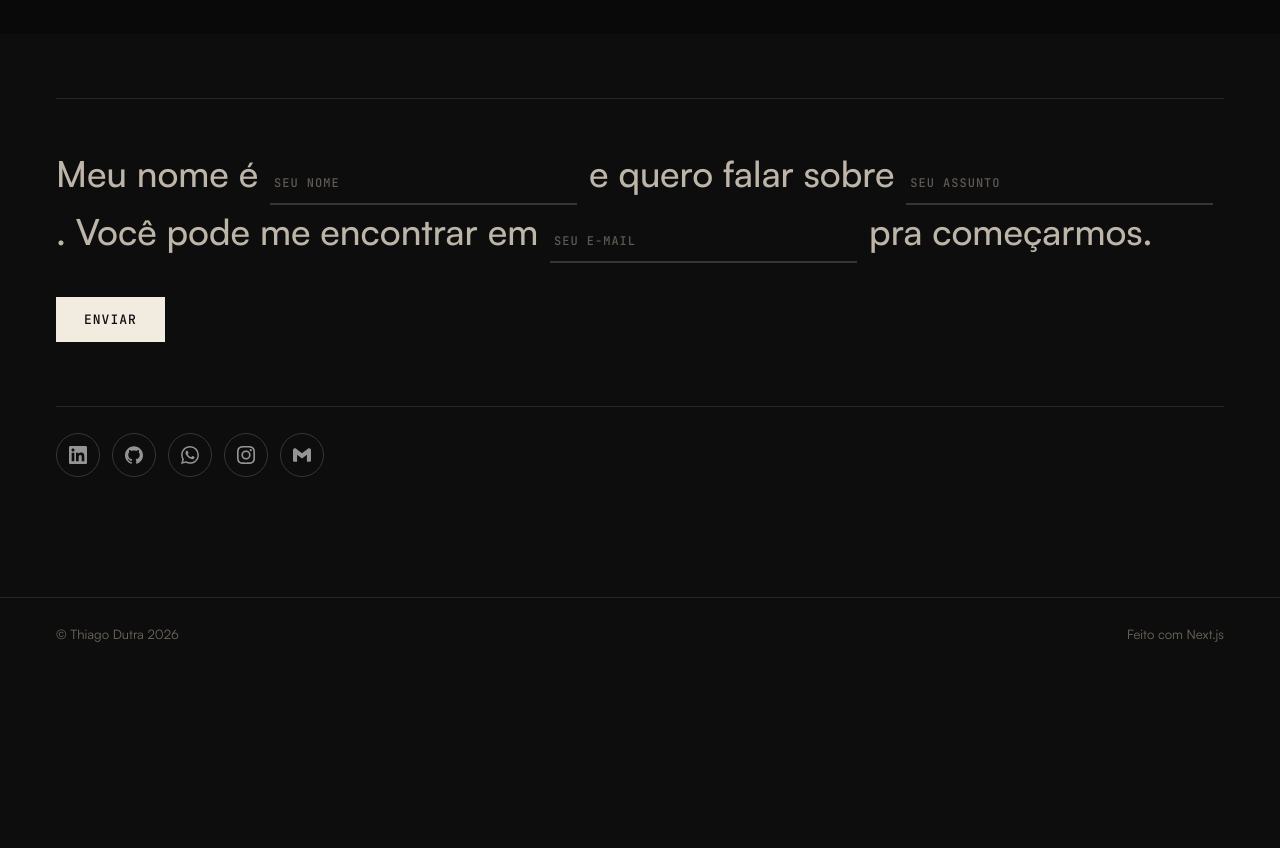
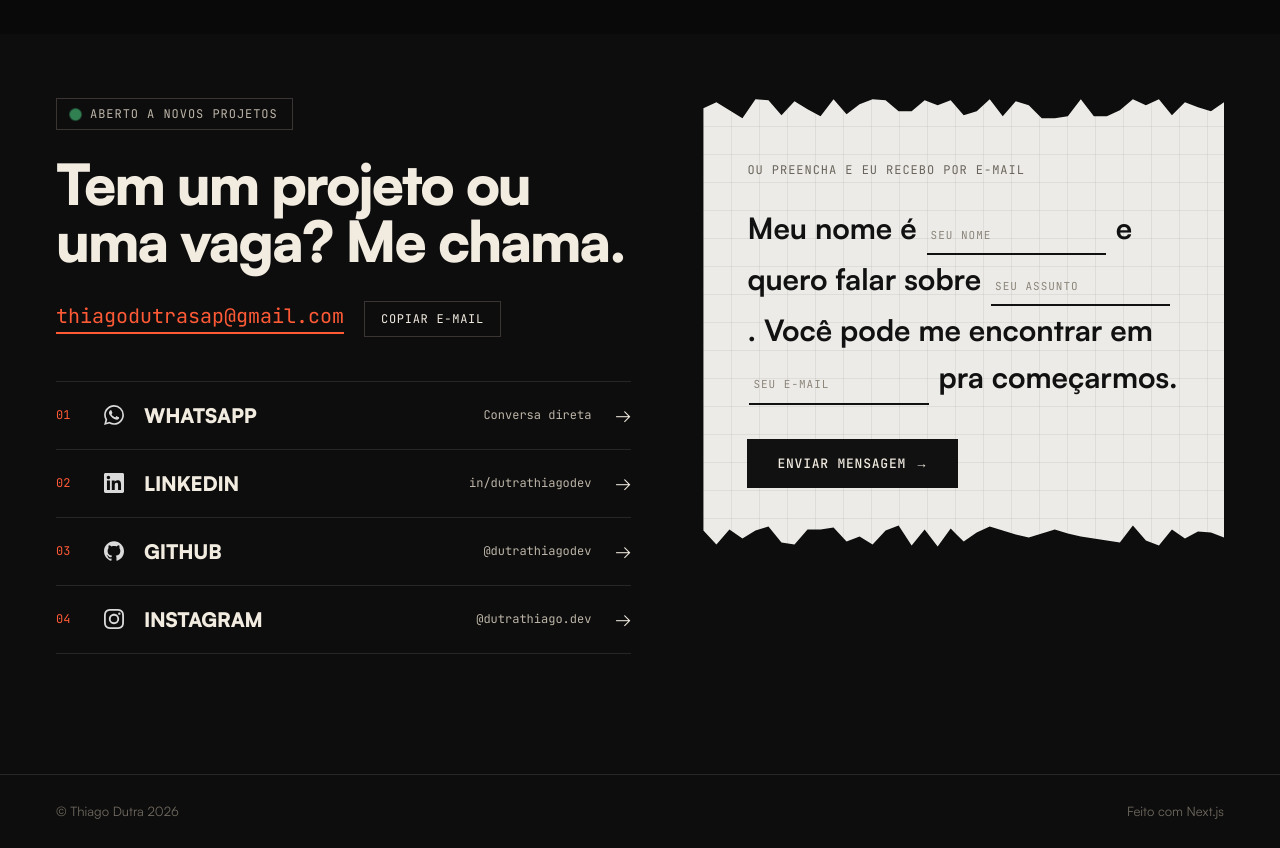
Before and after one commit to dutrathiagodev/portifolio, a Next.js app: page /contato in a window 1280 px wide. Shown: the part 678-1526 px from the top of the page. Before the commit the page ends 1349 px from the top, so only its background shows below. Built offline with nearby package versions, Linux system fonts and the light colour scheme; no server answers.

Commit message:
feat(contato): redesenha a página com e-mail em destaque, canais em linhas e formulário em papel
Adiciona botão de copiar e-mail e indicador de disponibilidade; remove SocialLinks, que ficou sem uso.

```diff
--- a/src/app/globals.css
+++ b/src/app/globals.css
@@ -44,6 +44,35 @@ body {
   font-family: var(--font-satoshi), sans-serif;
   line-height: normal;
   overflow-x: hidden;
+}
+
+/* barra de rolagem fina, escura e com o acento coral */
+html {
+  scrollbar-width: thin;
+  scrollbar-color: var(--accent) var(--background);
+}
+
+::-webkit-scrollbar {
+  width: 10px;
+  height: 10px;
+}
+
+::-webkit-scrollbar-track {
+  background: var(--background);
+}
+
+::-webkit-scrollbar-thumb {
+  background: #3a3733;
+  border: 2px solid var(--background);
+  border-radius: 999px;
+}
+
+::-webkit-scrollbar-thumb:hover {
+  background: var(--accent);
+}
+
+::-webkit-scrollbar-button {
+  display: none;
 }
 
 a {
@@ -1197,42 +1226,188 @@ a.row:hover .row-go {
 }
 
 /* ---------- contato ---------- */
-.contact-card {
+.contact-layout {
+  display: grid;
+  grid-template-columns: minmax(0, 1.05fr) minmax(0, 0.95fr);
+  gap: 72px;
+  align-items: start;
+}
+
+.contact-available {
+  display: inline-flex;
+  align-items: center;
+  gap: 10px;
+  padding: 7px 14px;
+  border: 1px solid var(--line-strong);
+  font-family: var(--font-jetbrains-mono), monospace;
+  font-size: 12px;
+  letter-spacing: 0.08em;
+  text-transform: uppercase;
+  color: var(--soft);
+}
+
+.contact-dot {
+  width: 9px;
+  height: 9px;
+  border-radius: 50%;
+  background: var(--ok);
+  animation: ping 1.8s ease-out infinite;
+}
+
+.contact-headline {
+  margin-top: 26px;
+  font-weight: 900;
+  font-size: clamp(34px, 4.4vw, 58px);
+  line-height: 1;
+  letter-spacing: -0.035em;
+}
+
+.contact-mail {
+  margin-top: 32px;
+  display: flex;
+  flex-wrap: wrap;
+  align-items: center;
+  gap: 14px 20px;
+}
+
+.contact-mail-link {
+  font-family: var(--font-jetbrains-mono), monospace;
+  font-size: clamp(15px, 1.7vw, 20px);
+  color: var(--accent);
+  border-bottom: 2px solid var(--accent);
+  padding-bottom: 3px;
+  overflow-wrap: anywhere;
+  transition: color 0.2s ease;
+}
+
+.contact-mail-link:hover {
+  color: var(--foreground);
+}
+
+.copy-btn {
+  padding: 9px 16px;
+  border: 1px solid var(--line-strong);
+  background: transparent;
+  color: var(--foreground);
+  font-family: var(--font-jetbrains-mono), monospace;
+  font-size: 12px;
+  letter-spacing: 0.06em;
+  text-transform: uppercase;
+  cursor: pointer;
+  transition:
+    background 0.25s ease,
+    color 0.25s ease,
+    border-color 0.25s ease;
+}
+
+.copy-btn:hover {
+  background: var(--foreground);
+  color: var(--background);
+  border-color: var(--foreground);
+}
+
+.channels {
+  margin-top: 44px;
   border-top: 1px solid var(--line);
-  padding-top: 48px;
-}
-
-.contact-hero {
-  display: flex;
-  flex-direction: column;
-  gap: 30px;
+}
+
+.channel {
+  display: grid;
+  grid-template-columns: 36px 28px minmax(0, 1fr) auto 28px;
+  align-items: center;
+  gap: 12px;
+  padding: 20px 0;
+  border-bottom: 1px solid var(--line);
+  transition:
+    padding 0.35s var(--ease),
+    background 0.35s ease;
+}
+
+.channel:hover {
+  padding-left: 16px;
+  background: var(--surface);
+}
+
+.channel-index {
+  font-family: var(--font-jetbrains-mono), monospace;
+  font-size: 12px;
+  color: var(--accent);
+}
+
+.channel-icon {
+  filter: invert(1) opacity(0.85);
+}
+
+.channel-name {
+  font-weight: 900;
+  font-size: 20px;
+  letter-spacing: -0.01em;
+  text-transform: uppercase;
+  transition: color 0.25s ease;
+}
+
+.channel:hover .channel-name {
+  color: var(--accent);
+}
+
+.channel-handle {
+  font-family: var(--font-jetbrains-mono), monospace;
+  font-size: 12px;
+  color: var(--soft);
+}
+
+.channel-go {
+  text-align: right;
+  font-size: 18px;
+  transition:
+    transform 0.3s ease,
+    color 0.3s ease;
+}
+
+.channel:hover .channel-go {
+  transform: translateX(6px);
+  color: var(--accent);
+}
+
+.contact-paper {
+  padding: 64px 44px 60px;
+}
+
+.contact-paper-title {
+  margin-bottom: 26px;
+  font-family: var(--font-jetbrains-mono), monospace;
+  font-size: 12px;
+  letter-spacing: 0.08em;
+  text-transform: uppercase;
+  color: #6a655c;
 }
 
 .mad-lib p {
-  font-size: clamp(24px, 3vw, 36px);
-  line-height: 1.5;
-  font-weight: 500;
-  color: var(--soft);
+  font-size: clamp(22px, 2.3vw, 30px);
+  line-height: 1.6;
+  font-weight: 700;
+  color: #111;
 }
 
 .mad-lib input {
   background: transparent;
   border: none;
-  border-bottom: 2px solid var(--line-strong);
-  color: var(--foreground);
+  border-bottom: 2px solid #111;
+  color: var(--accent);
   font-family: inherit;
   font-size: inherit;
-  font-weight: 500;
+  font-weight: 700;
   padding: 0 4px 2px;
   margin: 0 2px;
-  width: clamp(140px, 24vw, 320px);
+  width: clamp(130px, 14vw, 220px);
   transition: border-color 0.2s ease;
 }
 
 .mad-lib input::placeholder {
-  color: #5f5a52;
+  color: #8b857a;
   font-family: var(--font-jetbrains-mono), monospace;
-  font-size: 12px;
+  font-size: 11px;
+  font-weight: 400;
   letter-spacing: 1px;
 }
 
@@ -1242,20 +1417,21 @@ a.row:hover .row-go {
 }
 
 .mad-lib input:-webkit-autofill {
-  -webkit-text-fill-color: var(--foreground);
+  -webkit-text-fill-color: var(--accent);
   -webkit-box-shadow: 0 0 0 1000px transparent inset;
   transition: background-color 5000s ease-in-out 0s;
 }
 
 .send-btn {
   margin-top: 34px;
-  padding: 14px 28px;
-  background: var(--foreground);
-  color: var(--background);
+  padding: 16px 30px;
+  background: #111;
+  color: #f1ebe0;
   font-family: var(--font-jetbrains-mono), monospace;
   font-size: 13px;
   font-weight: 500;
-  letter-spacing: 1px;
+  letter-spacing: 0.06em;
+  text-transform: uppercase;
   cursor: pointer;
   border: none;
   transition:
@@ -1268,52 +1444,6 @@ a.row:hover .row-go {
   transform: translateY(-3px);
 }
 
-.contact-footer {
-  margin-top: 64px;
-  padding-top: 26px;
-  border-top: 1px solid var(--line);
-  display: flex;
-  align-items: center;
-  justify-content: flex-start;
-  gap: 20px;
-  flex-wrap: wrap;
-}
-
-.footer-copy {
-  color: #6f695f;
-  font-size: 13px;
-}
-
-.social-links {
-  display: flex;
-  align-items: center;
-  gap: 12px;
-}
-
-.social-links a {
-  width: 44px;
-  height: 44px;
-  display: flex;
-  align-items: center;
-  justify-content: center;
-  border: 1px solid var(--line-strong);
-  border-radius: 50%;
-  transition:
-    border-color 0.2s ease,
-    transform 0.3s var(--ease);
-}
-
-.social-links a:hover {
-  border-color: var(--accent);
-  transform: translateY(-3px);
-}
-
-.social-links img {
-  width: 18px;
-  height: 18px;
-  filter: invert(64%) opacity(0.9);
-}
-
 /* ---------- tablet ---------- */
 @media (max-width: 900px) {
   .shell {
@@ -1448,8 +1578,20 @@ a.row:hover .row-go {
     letter-spacing: -2px;
   }
 
-  .contact-footer {
-    flex-direction: column;
-    align-items: flex-start;
-  }
-}
+  .contact-layout {
+    grid-template-columns: 1fr;
+    gap: 56px;
+  }
+
+  .contact-paper {
+    padding: 56px 24px 52px;
+  }
+
+  .channel {
+    grid-template-columns: 28px 24px minmax(0, 1fr) 24px;
+  }
+
+  .channel-handle {
+    display: none;
+  }
+}
--- a/src/components/sections/contact/contact-form.tsx
+++ b/src/components/sections/contact/contact-form.tsx
@@ -5,7 +5,7 @@ import { contactContent } from "@/content/contato";
 
 // site sem backend: o "enviar" monta um e-mail pronto
 export function ContactForm() {
-  const { fields, email: to, mailSubjectPrefix } = contactContent;
+  const { fields, email: to, mailSubjectPrefix, form } = contactContent;
 
   function handleSubmit(event: FormEvent<HTMLFormElement>) {
     event.preventDefault();
@@ -56,7 +56,7 @@ export function ContactForm() {
       </p>
 
       <button type="submit" className="send-btn">
-        ENVIAR
+        {form.send} <span aria-hidden="true">→</span>
       </button>
     </form>
   );
--- a/src/components/sections/contact/contact.tsx
+++ b/src/components/sections/contact/contact.tsx
@@ -1,24 +1,72 @@
+import Image from "next/image";
 import { PageHeading } from "@/components/ui/page-heading";
-import { SocialLinks } from "@/components/ui/social-links";
+import { Reveal } from "@/components/ui/reveal";
 import { contactContent } from "@/content/contato";
 import { ContactForm } from "./contact-form";
+import { CopyEmail } from "./copy-email";
 
 export function Contact() {
-  const { heading } = contactContent;
+  const { heading, availability, headline, email, channels, form } =
+    contactContent;
 
   return (
     <main className="page">
       <PageHeading {...heading} />
 
       <div className="shell page-body">
-        <div className="contact-card">
-          <div className="contact-hero">
-            <ContactForm />
-          </div>
+        <div className="contact-layout">
+          <Reveal>
+            <div className="contact-main">
+              <p className="contact-available">
+                <span className="contact-dot" aria-hidden="true" />
+                {availability}
+              </p>
+              <h2 className="contact-headline">{headline}</h2>
 
-          <div className="contact-footer">
-            <SocialLinks />
-          </div>
+              <div className="contact-mail">
+                <a href={`mailto:${email}`} className="contact-mail-link">
+                  {email}
+                </a>
+                <CopyEmail />
+              </div>
+
+              <ul className="channels">
+                {channels.map((channel, index) => (
+                  <li key={channel.label}>
+                    <a
+                      className="channel"
+                      href={channel.href}
+                      target="_blank"
+                      rel="noopener noreferrer"
+                    >
+                      <span className="channel-index">
+                        {String(index + 1).padStart(2, "0")}
+                      </span>
+                      <Image
+                        src={channel.icon}
+                        alt=""
+                        width={20}
+                        height={20}
+                        className="channel-icon"
+                      />
+                      <span className="channel-name">{channel.label}</span>
+                      <span className="channel-handle">{channel.handle}</span>
+                      <span className="channel-go" aria-hidden="true">
+                        →
+                      </span>
+                    </a>
+                  </li>
+                ))}
+              </ul>
+            </div>
+          </Reveal>
+
+          <Reveal delay={0.12}>
+            <div className="contact-paper paper torn-both">
+              <p className="contact-paper-title">{form.title}</p>
+              <ContactForm />
+            </div>
+          </Reveal>
         </div>
       </div>
     </main>
--- /dev/null
+++ b/src/components/sections/contact/copy-email.tsx
@@ -0,0 +1,25 @@
+"use client";
+
+import { useState } from "react";
+import { contactContent } from "@/content/contato";
+
+export function CopyEmail() {
+  const { email, copyLabel, copiedLabel } = contactContent;
+  const [copied, setCopied] = useState(false);
+
+  async function copy() {
+    try {
+      await navigator.clipboard.writeText(email);
+      setCopied(true);
+      setTimeout(() => setCopied(false), 2000);
+    } catch {
+      window.location.href = `mailto:${email}`;
+    }
+  }
+
+  return (
+    <button type="button" className="copy-btn" onClick={copy} aria-live="polite">
+      {copied ? copiedLabel : copyLabel}
+    </button>
+  );
+}
--- a/src/components/ui/social-links.tsx
+++ /dev/null
@@ -1,22 +0,0 @@
-import Image from "next/image";
-import { socialLinks } from "@/content/site";
-
-export function SocialLinks() {
-  return (
-    <div className="social-links">
-      {socialLinks.map((link) => (
-        <a
-          key={link.label}
-          href={link.href}
-          aria-label={link.label}
-          {...(link.external && {
-            target: "_blank",
-            rel: "noopener noreferrer",
-          })}
-        >
-          <Image src={link.icon} alt="" width={18} height={18} />
-        </a>
-      ))}
-    </div>
-  );
-}
--- a/src/content/contato.ts
+++ b/src/content/contato.ts
@@ -7,9 +7,42 @@ export const contactContent: ContactContent = {
     tagline: "Bora trocar uma ideia?",
     marquee: "Vamos conversar — Bora trocar uma ideia —",
   },
+  availability: "Aberto a novos projetos",
+  headline: "Tem um projeto ou uma vaga? Me chama.",
   email: "thiagodutrasap@gmail.com",
+  copyLabel: "Copiar e-mail",
+  copiedLabel: "Copiado!",
   mailSubjectPrefix: "Contato pelo portfólio - ",
-  copyright: "© Thiago Dutra 2026",
+  channels: [
+    {
+      label: "WhatsApp",
+      handle: "Conversa direta",
+      href: "https://wa.me/5543999737688",
+      icon: "/icons/whatsapp.svg",
+    },
+    {
+      label: "LinkedIn",
+      handle: "in/dutrathiagodev",
+      href: "https://www.linkedin.com/in/dutrathiagodev/",
+      icon: "/icons/linkedin.svg",
+    },
+    {
+      label: "GitHub",
+      handle: "@dutrathiagodev",
+      href: "https://github.com/dutrathiagodev/",
+      icon: "/icons/github.svg",
+    },
+    {
+      label: "Instagram",
+      handle: "@dutrathiago.dev",
+      href: "https://www.instagram.com/dutrathiago.dev/",
+      icon: "/icons/instagram.svg",
+    },
+  ],
+  form: {
+    title: "Ou preencha e eu recebo por e-mail",
+    send: "Enviar mensagem",
+  },
   fields: {
     name: "SEU NOME",
     subject: "SEU ASSUNTO",
--- a/src/types/contato.ts
+++ b/src/types/contato.ts
@@ -1,10 +1,25 @@
 import type { PageHeadingContent } from "@/types/common";
+
+export type ContactChannel = {
+  label: string;
+  handle: string;
+  href: string;
+  icon: string;
+};
 
 export type ContactContent = {
   heading: PageHeadingContent;
+  availability: string;
+  headline: string;
   email: string;
+  copyLabel: string;
+  copiedLabel: string;
   mailSubjectPrefix: string;
-  copyright: string;
+  channels: ContactChannel[];
+  form: {
+    title: string;
+    send: string;
+  };
   fields: {
     name: string;
     subject: string;
```
